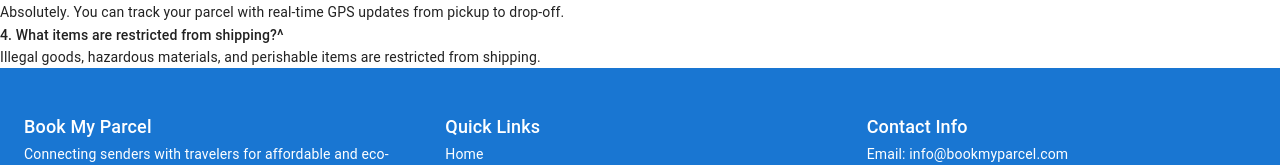
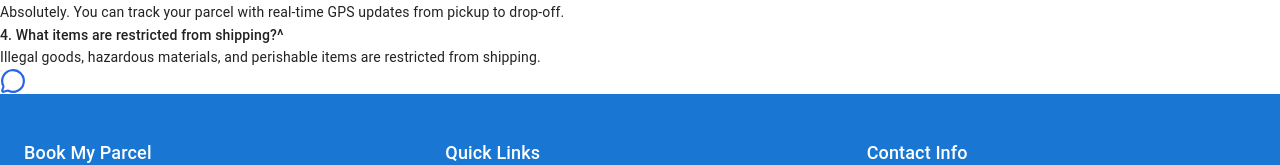
Before and after one commit to Sahil7709/bmp_frontend, a React (Vite) app: page / in a window 1280 px wide. Shown: the part 10083-10248 px from the top of the page. Built offline with nearby package versions, Linux system fonts and the light colour scheme.

Commit message:
floating chat

```diff
--- /dev/null
+++ b/src/core/common/FloatingChat.jsx
@@ -0,0 +1,19 @@
+import { MessageCircle } from "lucide-react";
+
+export default function FloatingChat() {
+  return (
+    <div className="fixed bottom-6 right-1 z-50">
+      <a
+        href="https://wa.me/919999999999" // replace with your number
+        target="_blank"
+        rel="noopener noreferrer"
+        className="flex items-center justify-center w-14 h-14 rounded-full
+                   bg-blue-600 text-white shadow-lg
+                   hover:bg-blue-700 hover:scale-105
+                   transition-all duration-300"
+      >
+        <MessageCircle size={26} />
+      </a>
+    </div>
+  );
+}
--- a/src/layouts/PublicLayout.jsx
+++ b/src/layouts/PublicLayout.jsx
@@ -4,6 +4,7 @@
 import PublicHeader from '../components/PublicHeader';
 import PublicFooter from '../components/PublicFooter';
 import useResponsive from '../core/hooks/useResponsive';
+import FloatingChat from '../core/common/FloatingChat';
 
 const PublicLayout = () => {
   const { isMobile } = useResponsive();
@@ -26,6 +27,7 @@
         }}
       >
         <Outlet />
+        <FloatingChat/>
       </Box>
       <PublicFooter />
     </Box>
--- a/src/pages/public/Home.jsx
+++ b/src/pages/public/Home.jsx
@@ -16,6 +16,7 @@
       <WhyChooseUs />
       <Aboutus/>
       <FAQs />
+
     </main>
   );
 }
```
